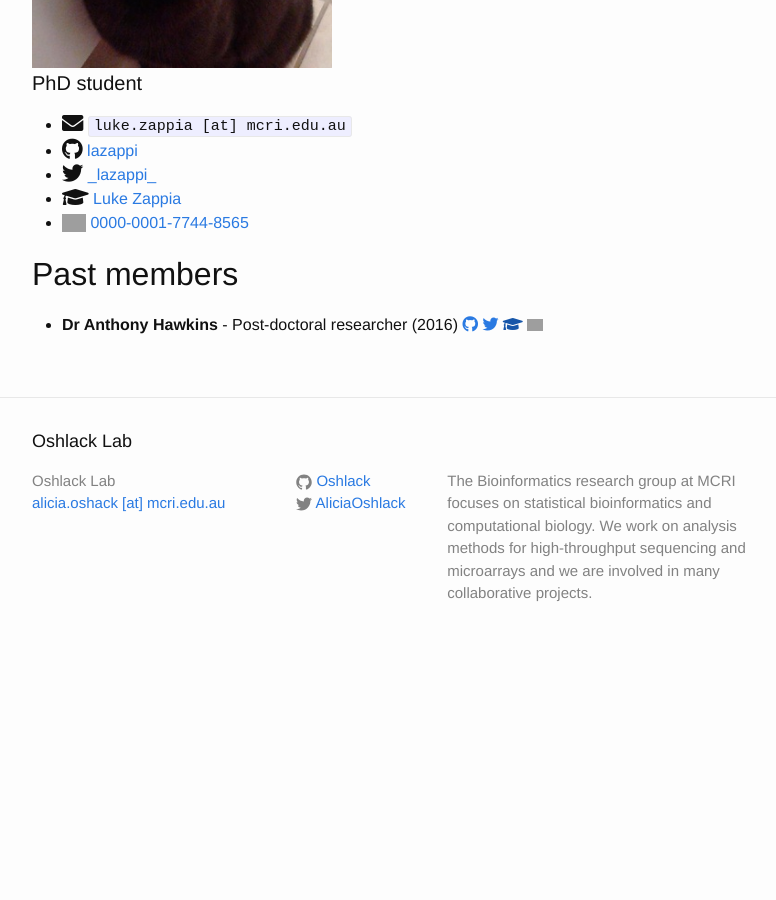
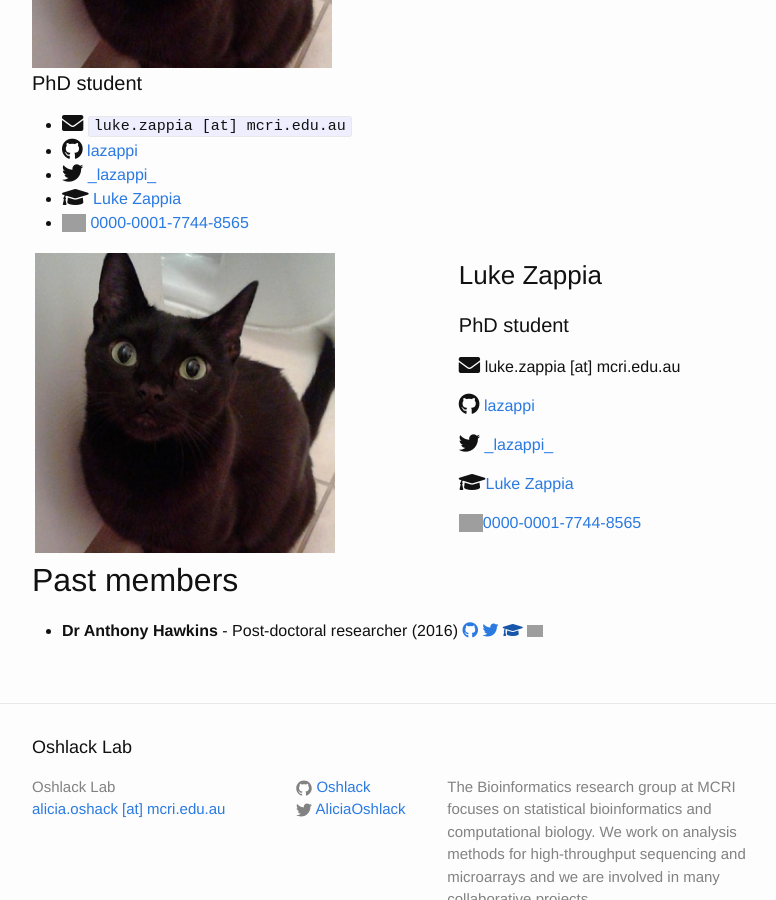
Before and after one commit to Oshlack/oshlack.github.io, a Jekyll site: the page built from people.md, in a window 1280 px wide and 900 px high, scrolled down 2699 px. Shown: the whole window, without its empty margins (238-1014 px from the left). Built offline with Jekyll 4.4.1, drawn with Linux system fonts in a browser that asks for light colours; nearby versions of some CDN libraries; before the commit the page ends 3364 px from its top, so only the background shows below that; grey boxes are pictures that could not be loaded.

Commit message:
Add table layout option

```diff
--- a/people.md
+++ b/people.md
@@ -78,6 +78,23 @@ permalink: /people/
 * <i class="fas fa-graduation-cap fa-lg"></i><a href="https://scholar.google.com.au/citations?hl=en&user=F_LxcIoAAAAJ&view_op=list_works&sortby=pubdate">  Luke Zappia</a>
 * <img src="https://orcid.org/sites/default/files/images/orcid_32x32.png" style="width:1.5em" alt="ORCID iD icon"><a itemprop="sameAs" href="https://orcid.org/0000-0001-7744-8565" target="orcid.widget" rel="noopener noreferrer">  0000-0001-7744-8565</a>
 
+<table style="width:100%">
+  <tr>
+    <td>
+      <div class="headshot"><img src="/images/cat.jpg"/></div>
+    </td>
+    <td>
+      <h3>Luke Zappia</h3>
+      <h4>PhD student</h4>
+      <p><i class="fas fa-envelope fa-lg"></i> luke.zappia [at] mcri.edu.au</p>
+      <p><i class="fab fa-github fa-lg"></i><a href="https://github.com/lazappi"> lazappi</a></p>
+      <p><i class="fab fa-twitter fa-lg"></i><a href="https://twitter.com/_lazappi_"> _lazappi_</a></p>
+      <p><i class="fas fa-graduation-cap fa-lg"></i><a href="https://scholar.google.com.au/citations?hl=en&user=F_LxcIoAAAAJ&view_op=list_works&sortby=pubdate">Luke Zappia</a></p>
+      <p><img src="https://orcid.org/sites/default/files/images/orcid_32x32.png" style="width:1.5em" alt="ORCID iD icon"><a itemprop="sameAs" href="https://orcid.org/0000-0001-7744-8565" target="orcid.widget" rel="noopener noreferrer">0000-0001-7744-8565</a></p>
+    </td>
+  </tr>
+</table>
+
 ## Past members
 
 * **Dr Anthony Hawkins** - Post-doctoral researcher (2016)
```
